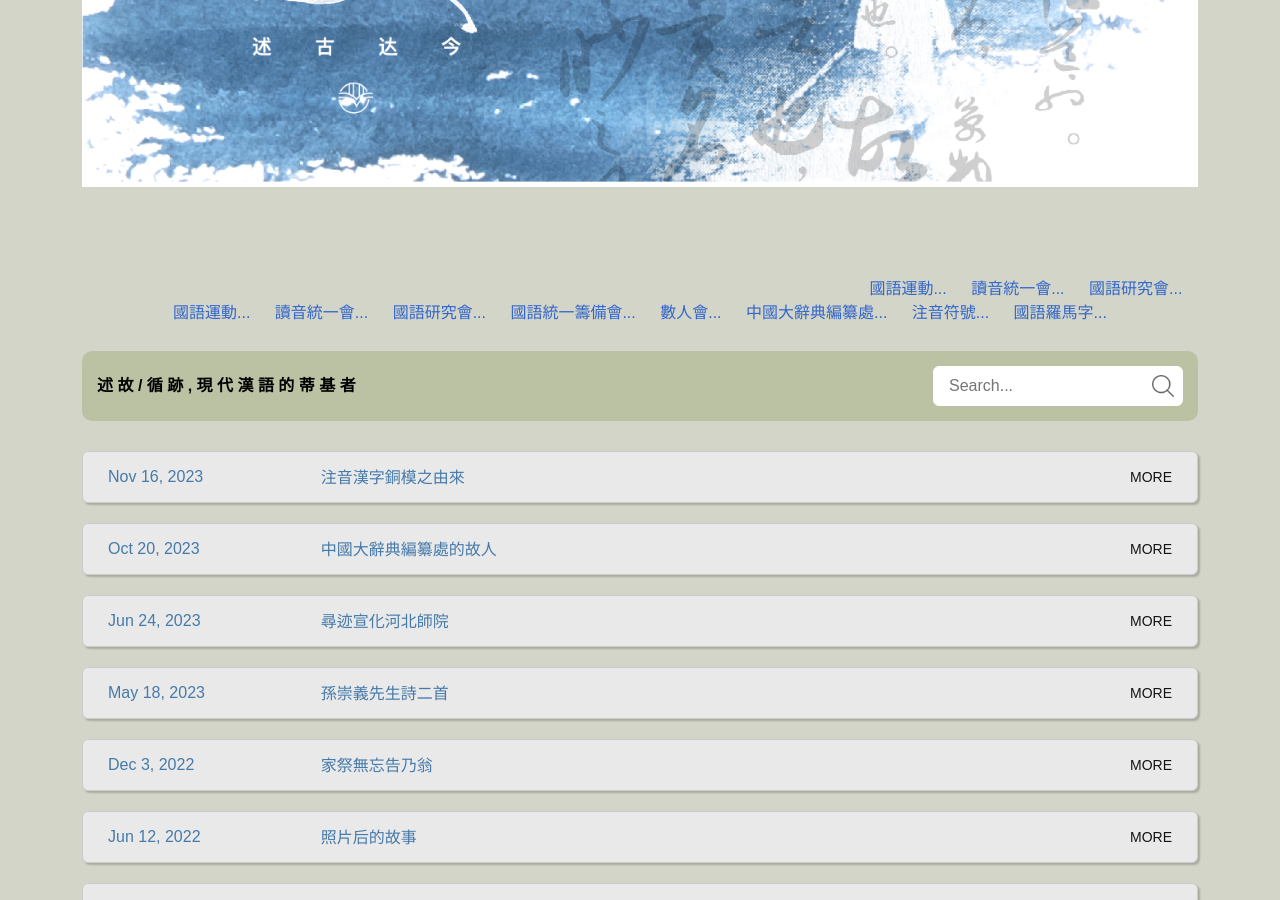
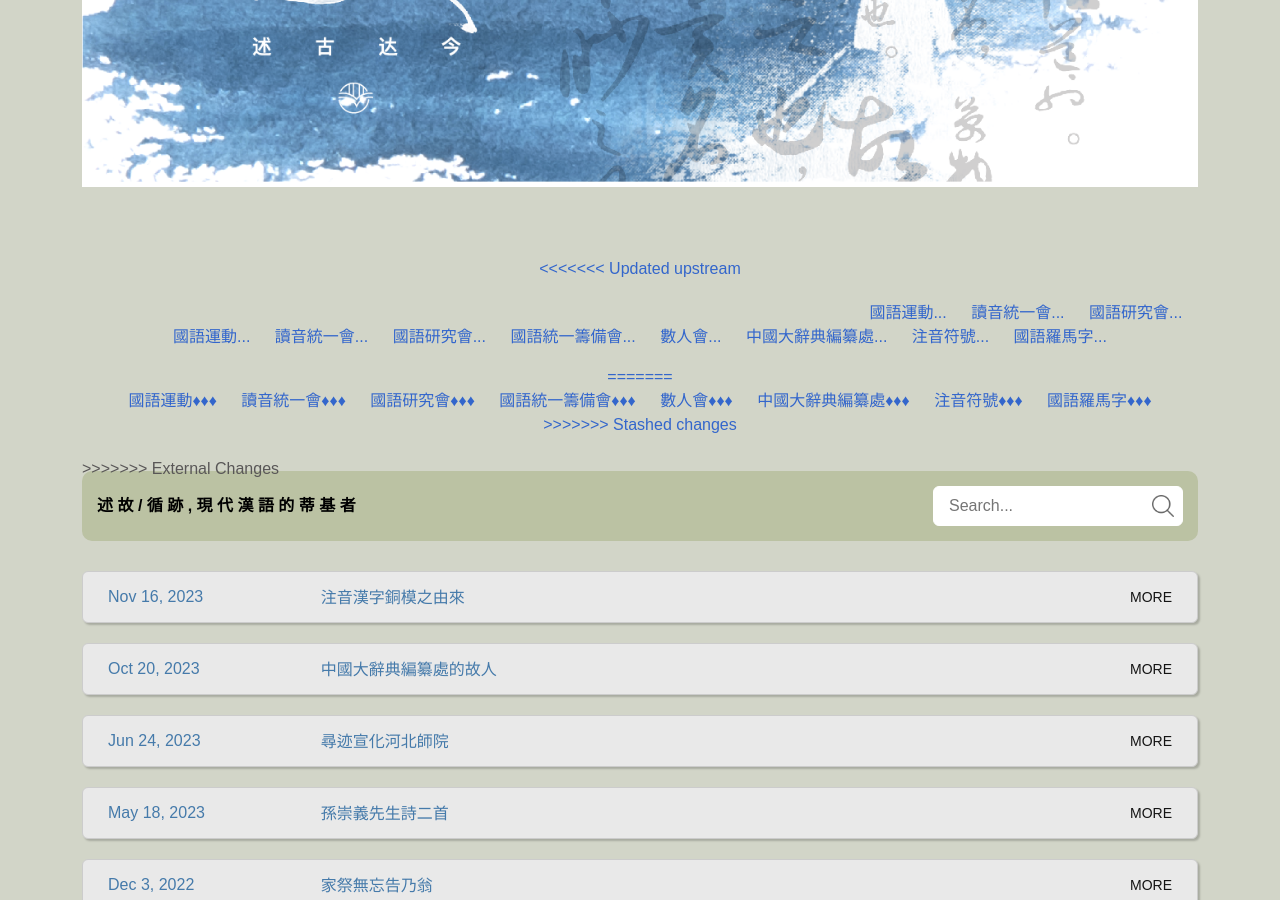
Before and after one commit to clangreformers/clangreformers.github.io, a Jekyll site: the page built from index-tw.md, in a window 1280 px wide and 900 px high, scrolled down 398 px. Built offline with Jekyll 4.4.1, drawn with Linux system fonts in a browser that asks for light colours.

Commit message:
experiment glossary banner format

```diff
--- a/_includes/keywords-banner-tw.md
+++ b/_includes/keywords-banner-tw.md
@@ -1,4 +1,5 @@
     <div class="banner">
+<<<<<<< Updated upstream
 	  <p class="bannerContents">
         <div class="rolling-words1">
             <span class="glossary">國語運動...</span>
@@ -21,5 +22,17 @@
 			<span class="glossary">國語羅馬字...</span>
         </div>
 	  </p>
+=======
+        <div class="rolling-words">
+            <span class="glossary">國語運動♦♦♦</span>
+			<span class="glossary">讀音統一會♦♦♦</span>
+			<span class="glossary">國語研究會♦♦♦</span>
+            <span class="glossary">國語統一籌備會♦♦♦</span>
+            <span class="glossary">數人會♦♦♦</span>
+			<span class="glossary">中國大辭典編纂處♦♦♦</span>
+			<span class="glossary">注音符號♦♦♦</span>
+			<span class="glossary">國語羅馬字♦♦♦</span>
+		</div>
+>>>>>>> Stashed changes
     </div>
-    <script src="{{ site.baseurl }}/assets/js/scrolling_banner_script.js"></script>
+    <script src="{{ site.baseurl }}/assets/js/scrolling_banner_script.js"></script>>>>>>>> External Changes
--- a/assets/js/scrolling_banner_script.js
+++ b/assets/js/scrolling_banner_script.js
@@ -19,7 +19,7 @@ glossaries.forEach((glossary) => {
             case 'National Language Unification Preparation Committee...':
                 window.location.href = '/glossary/preparation';
                 break;
-            case 'Several Persons Club♦♦♦':
+            case 'Several Persons Club...':
                 window.location.href = '/glossary/persons';
                 break;
             case 'Compilation Department of the Chinese Great Dictionary...':
```
Also changed, not shown: _includes/keywords-banner-cn.md (+3 -15 lines), _includes/keywords-banner.md (+1 -13 lines).
